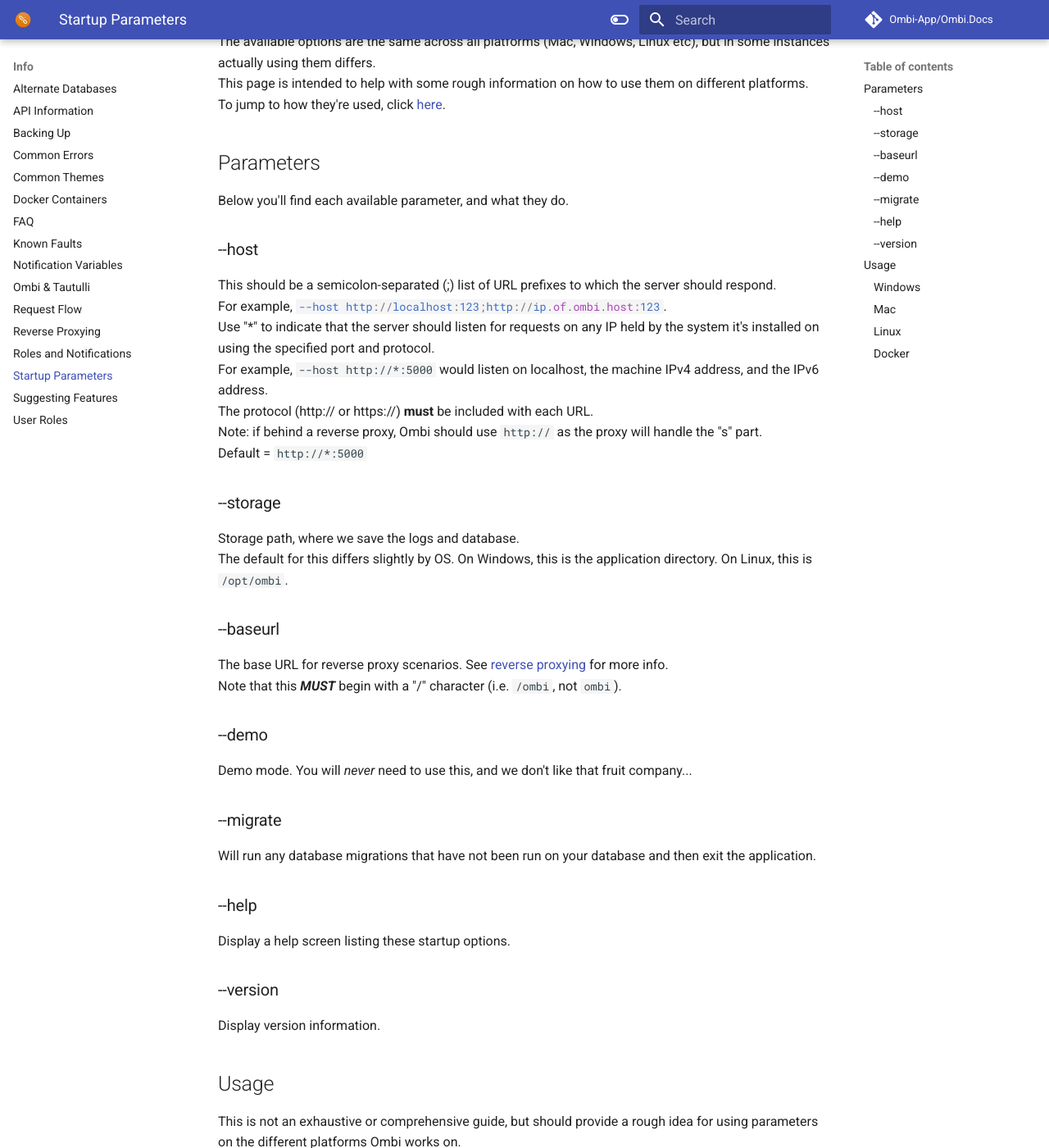
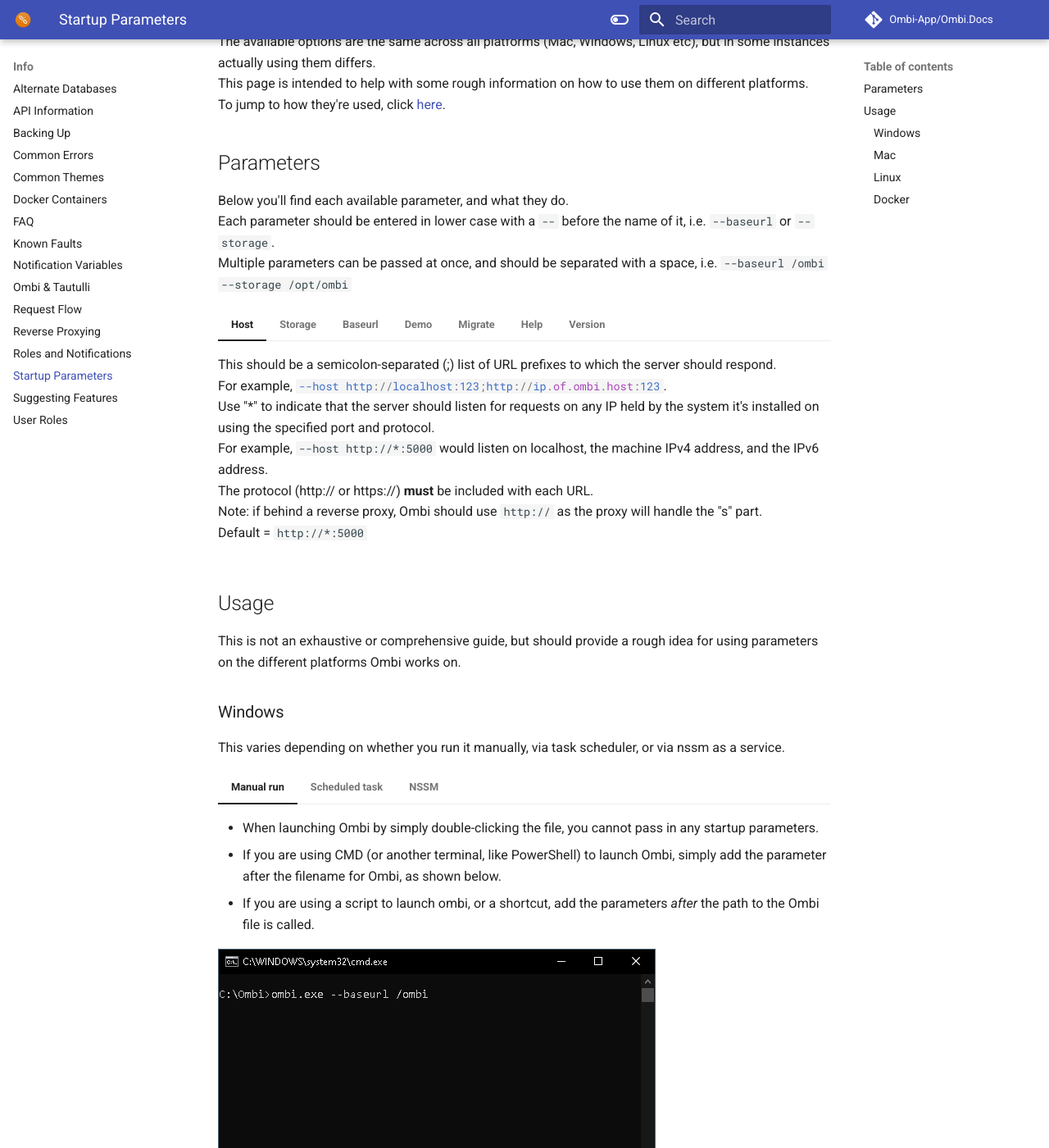
Before and after one commit to Ombi-app/Ombi.Docs, an MkDocs documentation site: the page built from docs/info/startup-parameters.md, in a window 1280 px wide and 1400 px high, scrolled down 215 px. Shown: the whole window at 82% size. Built offline with MkDocs 1.6.1 and Material for MkDocs 9.7.7, drawn with Linux system fonts in a browser that asks for light colours; comment, search, counter and statistics services are not loaded.

Commit message:
Switch parameters to tabs

```diff
--- a/docs/info/startup-parameters.md
+++ b/docs/info/startup-parameters.md
@@ -8,42 +8,44 @@
 ## Parameters
 
 Below you'll find each available parameter, and what they do.
+Each parameter should be entered in lower case with a `--` before the name of it, i.e. `--baseurl` or `--storage`.
+Multiple parameters can be passed at once, and should be separated with a space, i.e. `--baseurl /ombi --storage /opt/ombi`
 
-### --host
+=== "Host"
 
-This should be a semicolon-separated (;) list of URL prefixes to which the server should respond.
-For example, `--host http://localhost:123;http://ip.of.ombi.host:123`.
-Use "\*" to indicate that the server should listen for requests on any IP held by the system it's installed on using the specified port and protocol.
-For example, `--host http://*:5000` would listen on localhost, the machine IPv4 address, and the IPv6 address.
-The protocol (http:// or https://) **must** be included with each URL.
-Note: if behind a reverse proxy, Ombi should use `http://` as the proxy will handle the "s" part.
-Default = `http://*:5000`
+    This should be a semicolon-separated (;) list of URL prefixes to which the server should respond.
+    For example, `--host http://localhost:123;http://ip.of.ombi.host:123`.
+    Use "\*" to indicate that the server should listen for requests on any IP held by the system it's installed on using the specified port and protocol.
+    For example, `--host http://*:5000` would listen on localhost, the machine IPv4 address, and the IPv6 address.
+    The protocol (http:// or https://) **must** be included with each URL.
+    Note: if behind a reverse proxy, Ombi should use `http://` as the proxy will handle the "s" part.
+    Default = `http://*:5000`
 
-### --storage
+=== "Storage"
 
-Storage path, where we save the logs and database.
-The default for this differs slightly by OS. On Windows, this is the application directory. On Linux, this is `/opt/ombi`.
+    Storage path, where we save the logs and database.
+    The default for this differs slightly by OS. On Windows, this is the application directory. On Linux, this is `/opt/ombi`.
 
-### --baseurl
+=== "Baseurl"
 
-The base URL for reverse proxy scenarios. See [reverse proxying](../../info/reverse-proxy) for more info.
-Note that this _**MUST**_ begin with a "/" character (i.e. `/ombi`, not `ombi`).
+    The base URL for reverse proxy scenarios. See [reverse proxying](../../info/reverse-proxy) for more info.
+    Note that this _**MUST**_ begin with a "/" character (i.e. `/ombi`, not `ombi`).
 
-### --demo
+=== "Demo"
 
-Demo mode. You will _never_ need to use this, and we don't like that fruit company...
+    Demo mode. You will _never_ need to use this, and we don't like that fruit company...
 
-### --migrate
+=== "Migrate"
 
-Will run any database migrations that have not been run on your database and then exit the application.
+    Will run any database migrations that have not been run on your database and then exit the application.
 
-### --help
+=== "Help"
 
-Display a help screen listing these startup options.
+    Display a help screen listing these startup options.
 
-### --version
+=== "Version"
 
-Display version information.
+    Display version information.
 
 ## Usage
 
```
